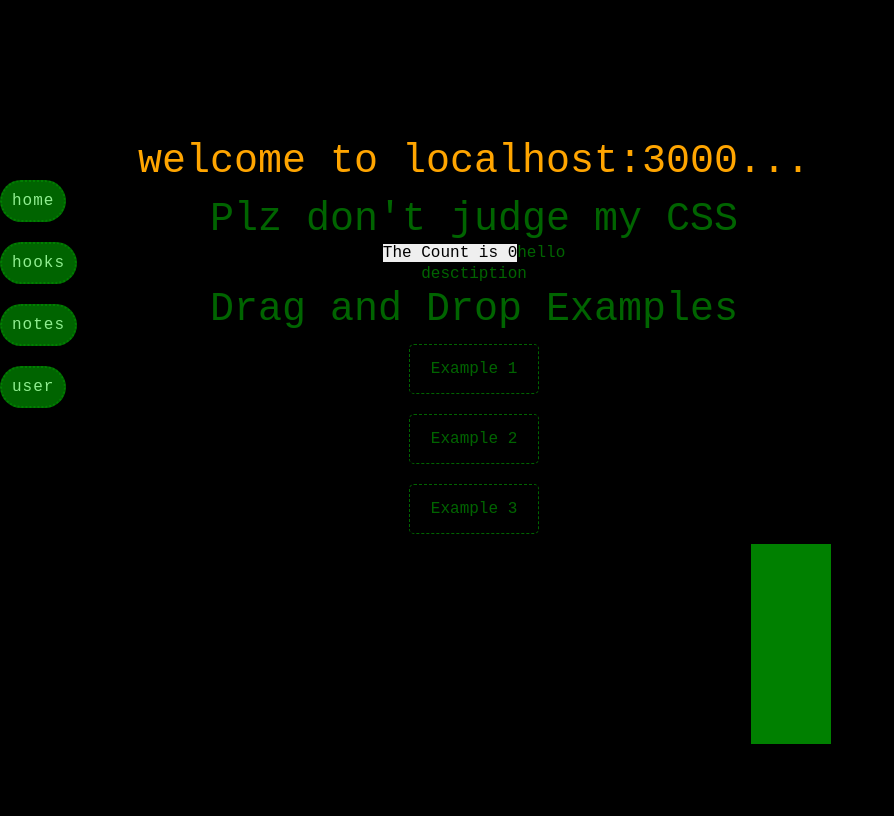
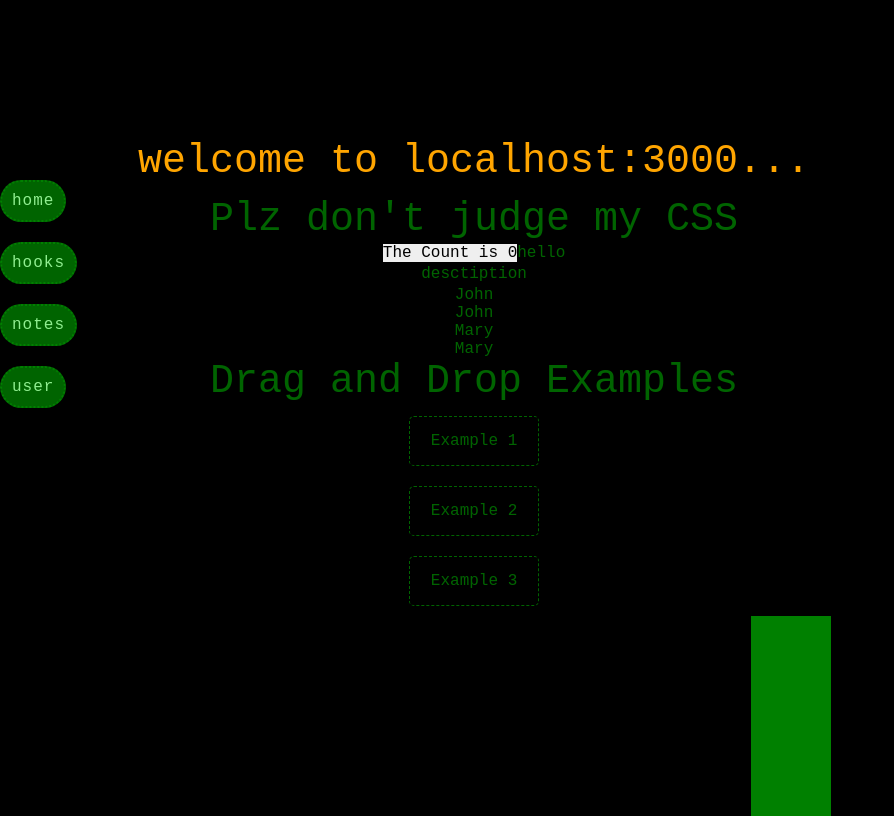
Before and after one commit to Meganimation/testing-ground, a React (Create React App) app: page / in a window 1280 px wide. Shown: the whole page, without its empty margins (0-894 px from the left). Built offline with nearby package versions, Linux system fonts and the light colour scheme.

Commit message:
adding test comps

```diff
--- a/src/testcomponents/Test.tsx
+++ b/src/testcomponents/Test.tsx
@@ -16,10 +16,31 @@ function Test() {
         setCount(count + 1);
     }
 
+
+    const personObj = [
+        {name: "John", desc: "He is a good"},
+        {name: "Mary", desc: "She is a good"},
+    ]
+
+
+    const mapPerson = personObj.map((person: any) => {
+        return (
+     <>
+        <div>{person.name}</div>
+        <div>{person.name}</div>
+    </>
+        )
+    })
+
+
+
+
+
+
     return(
         <StyledDiv >
-
             <BabyTest name={'hello'} desc={'desctiption'} count={count} handleCount={handleCount} />
+            {mapPerson}
         </StyledDiv>
     )
 }
```
Also changed, not shown: src/testcomponents/BabyTest.tsx (+7 -7 lines), src/testcomponents/blank.js (added).
